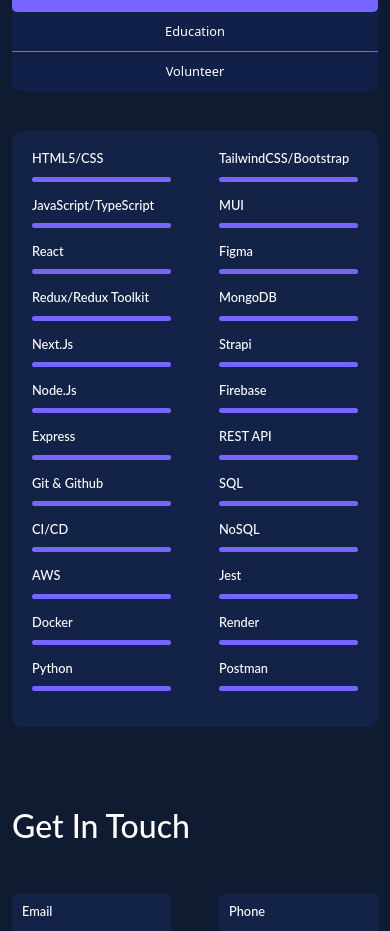
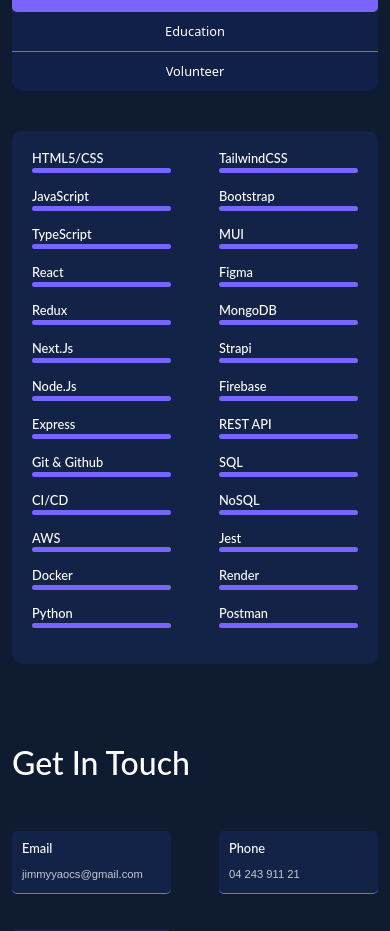
Before and after one commit to JIMMY-YA0/portfolio_site, a React (Create React App) app: page / in a window 390 px wide. Shown: the part 3200-4131 px from the top of the page. Built offline with nearby package versions, Linux system fonts and the light colour scheme; a web font is replaced by a local one.

Commit message:
Style: adjust responsive design for skills section

```diff
--- a/src/components/About/Skills.css
+++ b/src/components/About/Skills.css
@@ -1,11 +1,14 @@
 .skills_wrapper {
+  display: flex;
+  max-width: 100%;
   background: #132347;
   padding: 20px;
   border-radius: 10px;
+  overflow: auto;
 }
 
 .skill_bar {
-  width: 100%;
+  max-width: 100%;
   height: 5px;
   position: relative;
   background: #7865ff;
@@ -13,23 +16,12 @@
   z-index: 999;
 }
 
-/* .skill_bar-percentage {
-  background: ;
-
-  height: 5px;
-  position: absolute;
-  z-index: 1000;
-  top: 0;
-  left: 0;
-  border-radius: 50px;
-} */
-
 .skill_title span {
   color: #fff;
 }
 
 .skill_title {
-  margin-bottom: 10px;
+  margin-bottom: 0.1rem;
 }
 
 @media only screen and (max-width: 992px) {
--- a/src/components/About/Skills.jsx
+++ b/src/components/About/Skills.jsx
@@ -1,18 +1,21 @@
 import React from 'react'
 import './Skills.css'
 
-const frontendSkills = [
+const SkillLeft = [
   {
     title: 'HTML5/CSS'
   },
   {
-    title: 'JavaScript/TypeScript'
+    title: 'JavaScript'
+  },
+  {
+    title: 'TypeScript'
   },
   {
     title: 'React'
   },
   {
-    title: 'Redux/Redux Toolkit'
+    title: 'Redux'
   },
   {
     title: 'Next.Js'
@@ -39,9 +42,12 @@
     title: 'Python'
   }
 ]
-const backendSkills = [
+const SkillRight = [
   {
-    title: 'TailwindCSS/Bootstrap'
+    title: 'TailwindCSS'
+  },
+  {
+    title: 'Bootstrap'
   },
   {
     title: 'MUI'
@@ -82,13 +88,13 @@
   return (
     <div className="skills_wrapper d-flex gap-5">
       <div className="frontend_skill w-50">
-        {frontendSkills.map((item, index) => (
+        {SkillLeft.map((item, index) => (
           <SkillItem key={index} title={item.title} />
         ))}
       </div>
 
       <div className="backend_skill w-50">
-        {backendSkills.map((item, index) => (
+        {SkillRight.map((item, index) => (
           <SkillItem key={index} title={item.title} />
         ))}
       </div>
@@ -99,7 +105,7 @@
 const SkillItem = ({ title }) => {
   return (
     <div className="skill_data mb-3">
-      <div className="skill_title d-flex align-itmes-center">
+      <div className="skill_title inline-block align-itmes-center ">
         <h6>{title}</h6>
       </div>
       <div className="skill_bar"></div>
--- a/src/components/Projects/Projects.css
+++ b/src/components/Projects/Projects.css
@@ -69,6 +69,7 @@
   .portfolio_content h5 {
     font-size: 1rem;
   }
+
   .portfolio_content p {
     font-size: 0.6rem;
   }
```
